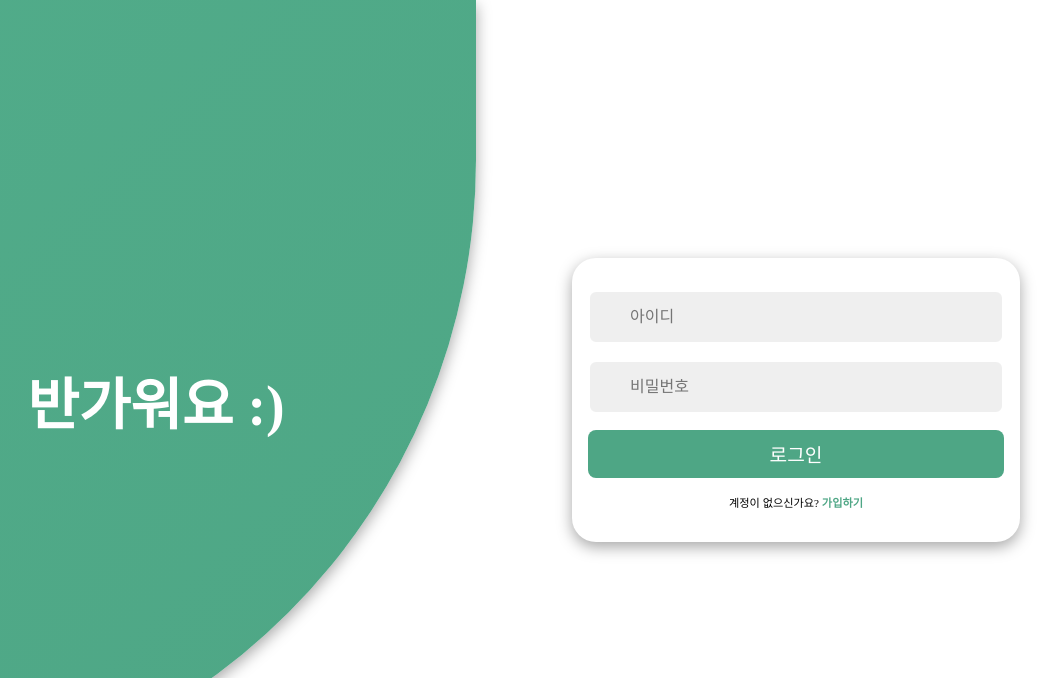
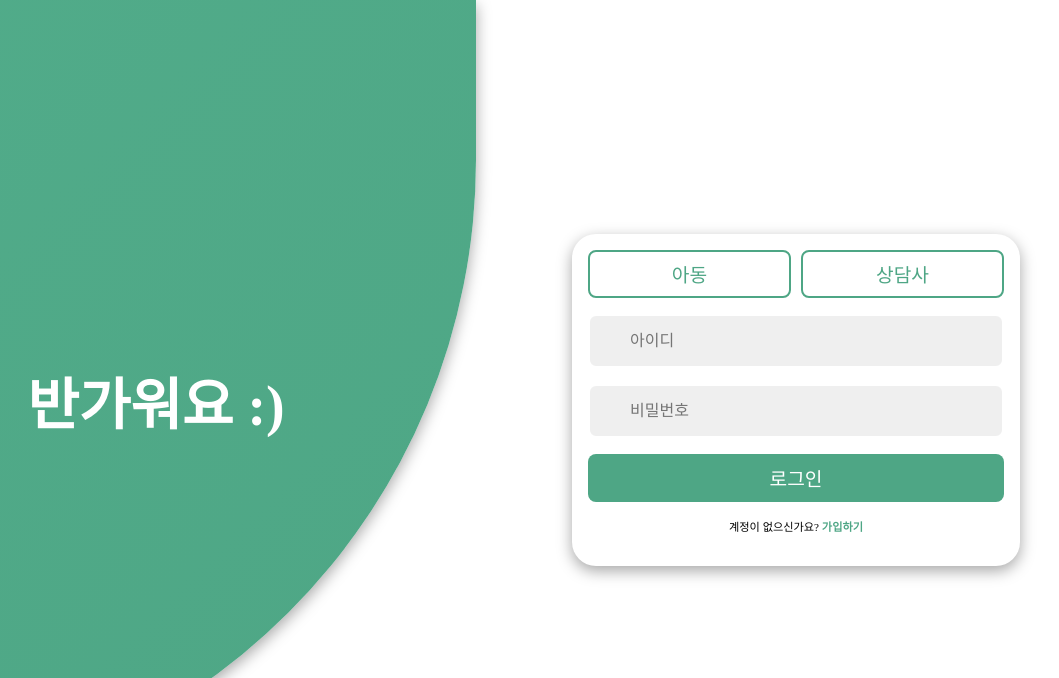
Before and after one commit to leetoryy/Capstone_Call-E, a Python web app: template templates/counselor/join.html in a window 1280 px wide; the page is wider, and only the part inside the window is pictured. Shown: the top 678 px of that part, without its empty margins (164-1223 px from the left). Run offline with Jinja, Linux system fonts and the light colour scheme; the template is opened without the code that fills it, so the values that code supplies are empty; some libraries are stand-ins or nearby versions.

Commit message:
[Design] 계정유형 선택 및 사원확인 버튼 추가
1. 로그인할 때 계정유형 선택 버튼 추가
2. 회원가입(상담사)할 때 사원확인(아이디 중복확인) 버튼 추가

```diff
--- a/static/css/counselor/join.css
+++ b/static/css/counselor/join.css
@@ -233,6 +233,19 @@ body {
   border: 2px solid var(--primary-color);
 }
 
+/* 사원 확인 버튼 */
+#counselor_id-flex {
+  display: flex;
+  gap: 2px;
+}
+
+#Registration_id_check {
+  font-size: 16px;
+  width: 50%;
+  border: 2px solid var(--white);
+  outline: none;
+}
+
 /* MBTI */
 #MBTI-flex {
   display: flex;
--- a/templates/counselor/join.html
+++ b/templates/counselor/join.html
@@ -5,6 +5,7 @@
     <title>Call-E</title>
     <!-- Fontawesome CDN Link -->
     <link rel="stylesheet" href="https://cdnjs.cloudflare.com/ajax/libs/font-awesome/6.1.1/css/all.min.css" />
+    <!-- CSS -->
     <link rel="stylesheet" type="text/css" href="/static/css/counselor/join.css" />
   </head>
   <body>
@@ -16,7 +17,7 @@
           <div class="form-wrapper align-items-center">
             <div class="form sign-up">
               <div class="input-group">
-                <div id="user-type-options" class="user-type-options">
+                <div id="user-type-options-join" class="user-type-options">
                   <button value="child" onclick="updateUserType(this)">아동</button>
                   <button value="counselor" onclick="updateUserType(this)">상담사</button>
                 </div>
@@ -28,7 +29,7 @@
                 <input type="text" placeholder="이름" />
                 <input type="text" placeholder="아이디" />
                 <input type="password" placeholder="비밀번호" />
-                <input type="password" id="confirm-password" placeholder="비밀번호 확인" />
+                <input type="password" id="child-confirm-password" placeholder="비밀번호 확인" />
                 <input type="text" placeholder="전화번호" />
                 <input type="email" placeholder="이메일" />
                 <div class="birth-flex" id="child-birth-flex">
@@ -47,25 +48,28 @@
                     <option value="" disabled selected>MBTI</option>
                     <option value="ISTJ">ISTJ</option>
                     <option value="ISFJ">ISFJ</option>
-                    <option value="ISFJ">INFJ</option>
-                    <option value="ISFJ">INTJ</option>
-                    <option value="ISFJ">ISTP</option>
-                    <option value="ISFJ">ISFP</option>
-                    <option value="ISFJ">INFP</option>
-                    <option value="ISFJ">INTP</option>
-                    <option value="ISFJ">ESTP</option>
-                    <option value="ISFJ">ESFP</option>
-                    <option value="ISFJ">ENFP</option>
-                    <option value="ISFJ">ENTP</option>
-                    <option value="ISFJ">ESTJ</option>
-                    <option value="ISFJ">ESFJ</option>
-                    <option value="ISFJ">ENFJ</option>
-                    <option value="ISFJ">ENTJ</option>
+                    <option value="INFJ">INFJ</option>
+                    <option value="INIJ">INTJ</option>
+                    <option value="ISTP">ISTP</option>
+                    <option value="ISFP">ISFP</option>
+                    <option value="INFP">INFP</option>
+                    <option value="INTP">INTP</option>
+                    <option value="ESTP">ESTP</option>
+                    <option value="ESFP">ESFP</option>
+                    <option value="ENFP">ENFP</option>
+                    <option value="ENTP">ENTP</option>
+                    <option value="ESTH">ESTJ</option>
+                    <option value="ESFJ">ESFJ</option>
+                    <option value="ENFJ">ENFJ</option>
+                    <option value="ENTJ">ENTJ</option>
                   </select>
                 </div>
-                <input type="text" placeholder="사번" />
+                <div id="counselor_id-flex">
+                  <input type="text" id="counselor_id" name="co_id" placeholder="사번" required />
+                  <button id="Registration_id_check" type="button" onclick="RegistrationID()">사원확인</button>
+                </div>
                 <input type="password" placeholder="비밀번호" />
-                <input type="password" id="confirm-password" placeholder="비밀번호 확인" />
+                <input type="password" id="counselor-confirm-password" placeholder="비밀번호 확인" />
                 <input type="text" placeholder="전화번호" />
                 <input type="email" placeholder="이메일" />
                 <div class="birth-flex" id="counselor-birth-flex">
@@ -109,6 +113,11 @@
         <div class="col align-items-center flex-col sign-in">
           <div class="form-wrapper align-items-center">
             <div class="form sign-in">
+              <div id="user-type-options-login" class="user-type-options">
+                <button value="child" onclick="updateUserType(this)">아동</button>
+                <button value="counselor" onclick="updateUserType(this)">상담사</button>
+              </div>
+              <div class="input-group" id="child-login-group">
                 <div class="input-group">
                   <i class="bx bxs-counselor"></i>
                   <input type="text" placeholder="아이디" />
@@ -116,6 +125,17 @@
                 <div class="input-group">
                   <i class="bx bxs-lock-alt"></i>
                   <input type="password" placeholder="비밀번호" />
+                </div>
+              </div>
+              <div class="input-group" id="counselor-login-group" style="display: none">
+                <div class="input-group">
+                  <i class="bx bxs-counselor"></i>
+                  <input type="text" placeholder="사번" />
+                </div>
+                <div class="input-group">
+                  <i class="bx bxs-lock-alt"></i>
+                  <input type="password" placeholder="비밀번호" />
+                </div>
               </div>
               <button>로그인</button>
               <p>
```
Lines whose indentation alone changed are shown as unchanged.
